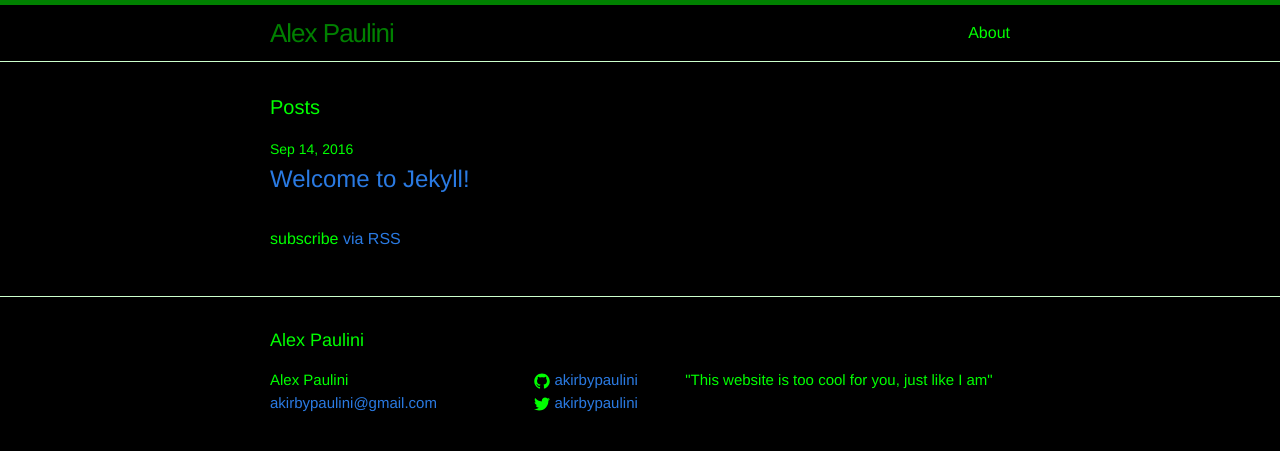
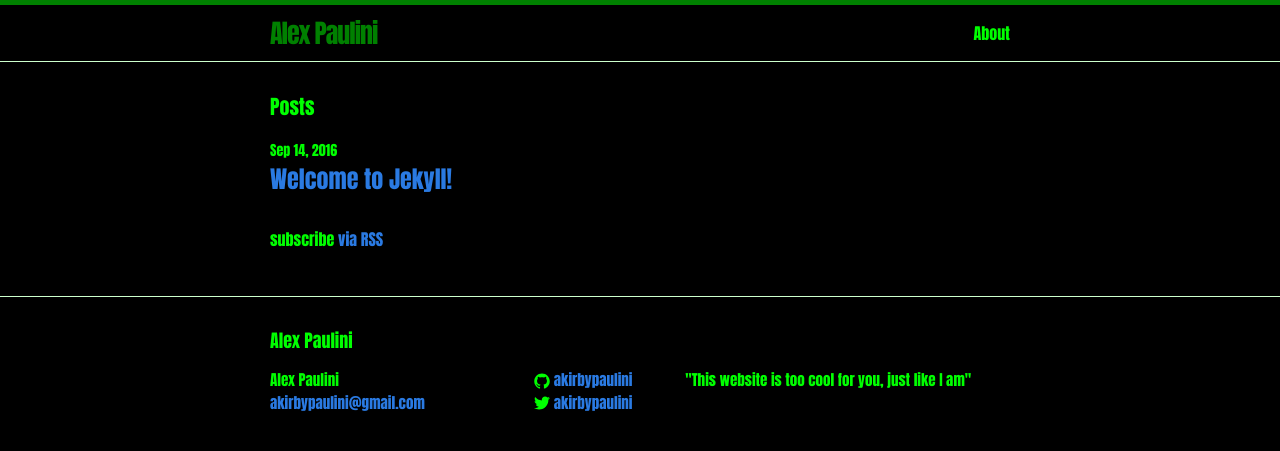
Before and after one commit to akirbypaulini/akirbypaulini.github.io, a Jekyll site: the page built from index.html, in a window 1280 px wide. Shown: the top 451 px of the page. Built offline with Jekyll 4.4.1, drawn with Linux system fonts in a browser that asks for light colours.

Commit message:
Update main.scss

```diff
--- a/css/main.scss
+++ b/css/main.scss
@@ -6,7 +6,7 @@
 
 
 // Our variables
-$base-font-family: "Helvetica Neue", Helvetica, Arial, sans-serif;
+$base-font-family: "Impact", Helvetica, Arial, sans-serif;
 $base-font-size:   16px;
 $base-font-weight: 400;
 $small-font-size:  $base-font-size * 0.875;
```
